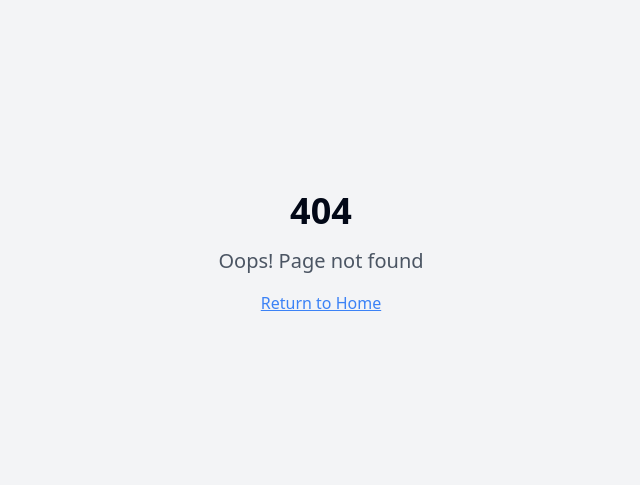
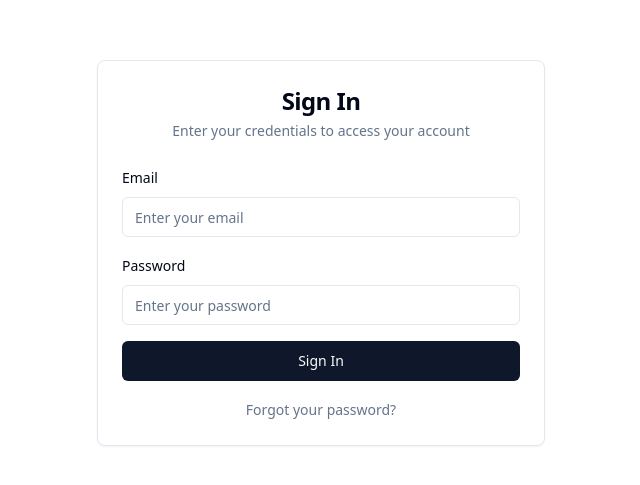
Before and after one commit to Finbyber/dawn-page, a React (Vite) app: page /login in a window 1280 px wide. Before the commit this address had no page. Shown: the part 147-632 px from the top of the page, without its empty margins (319-959 px from the left). Built offline with nearby package versions, Linux system fonts and the light colour scheme.

Commit message:
Add login page

```diff
--- a/src/App.tsx
+++ b/src/App.tsx
@@ -6,6 +6,7 @@ import { BrowserRouter, Routes, Route } from "react-router-dom";
 import Index from "./pages/Index";
 import Blank from "./pages/Blank";
 import NotFound from "./pages/NotFound";
+import Login from "./pages/Login";
 
 const queryClient = new QueryClient();
 
@@ -18,6 +19,7 @@ const App = () => (
         <Routes>
           <Route path="/" element={<Index />} />
           <Route path="/blank" element={<Blank />} />
+          <Route path="/login" element={<Login />} />
           {/* ADD ALL CUSTOM ROUTES ABOVE THE CATCH-ALL "*" ROUTE */}
           <Route path="*" element={<NotFound />} />
         </Routes>
--- /dev/null
+++ b/src/pages/Login.tsx
@@ -0,0 +1,88 @@
+import { useState } from "react";
+import { Button } from "@/components/ui/button";
+import { Input } from "@/components/ui/input";
+import { Card, CardContent, CardDescription, CardHeader, CardTitle } from "@/components/ui/card";
+import { useToast } from "@/hooks/use-toast";
+
+const Login = () => {
+  const [email, setEmail] = useState("");
+  const [password, setPassword] = useState("");
+  const { toast } = useToast();
+
+  const handleSubmit = (e: React.FormEvent) => {
+    e.preventDefault();
+
+    if (!email || !password) {
+      toast({
+        title: "Error",
+        description: "Please fill in all fields",
+        variant: "destructive",
+      });
+      return;
+    }
+
+    // Simulate login
+    toast({
+      title: "Success",
+      description: "Login successful!",
+    });
+
+    console.log("Login attempt:", { email, password });
+  };
+
+  return (
+    <div className="min-h-screen flex items-center justify-center bg-background p-4">
+      <Card className="w-full max-w-md">
+        <CardHeader className="space-y-1">
+          <CardTitle className="text-2xl font-bold text-center">Sign In</CardTitle>
+          <CardDescription className="text-center">
+            Enter your credentials to access your account
+          </CardDescription>
+        </CardHeader>
+        <CardContent>
+          <form onSubmit={handleSubmit} className="space-y-4">
+            <div className="space-y-2">
+              <label htmlFor="email" className="text-sm font-medium">
+                Email
+              </label>
+              <Input
+                id="email"
+                type="email"
+                placeholder="Enter your email"
+                value={email}
+                onChange={(e) => setEmail(e.target.value)}
+                required
+              />
+            </div>
+            <div className="space-y-2">
+              <label htmlFor="password" className="text-sm font-medium">
+                Password
+              </label>
+              <Input
+                id="password"
+                type="password"
+                placeholder="Enter your password"
+                value={password}
+                onChange={(e) => setPassword(e.target.value)}
+                required
+              />
+            </div>
+            <Button type="submit" className="w-full">
+              Sign In
+            </Button>
+          </form>
+          <div className="mt-4 text-center">
+            <a
+              href="#"
+              className="text-sm text-muted-foreground hover:text-foreground"
+            >
+              Forgot your password?
+            </a>
+          </div>
+        </CardContent>
+      </Card>
+    </div>
+  );
+};
+
+export default Login;
```
